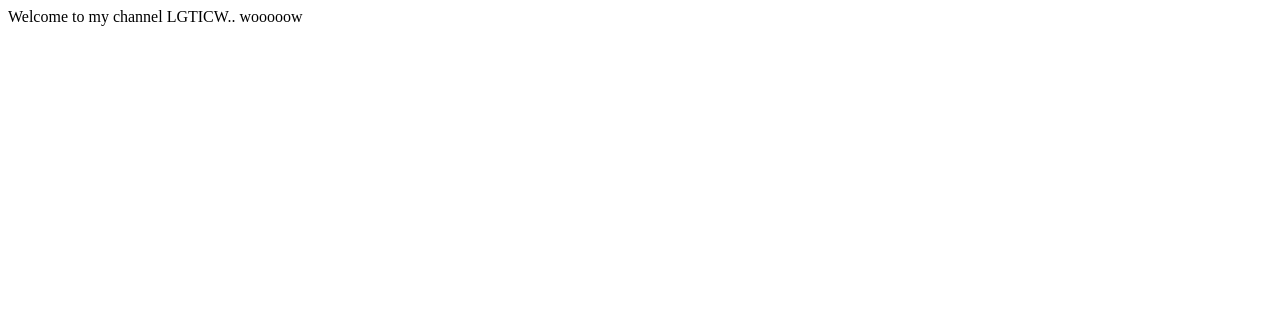
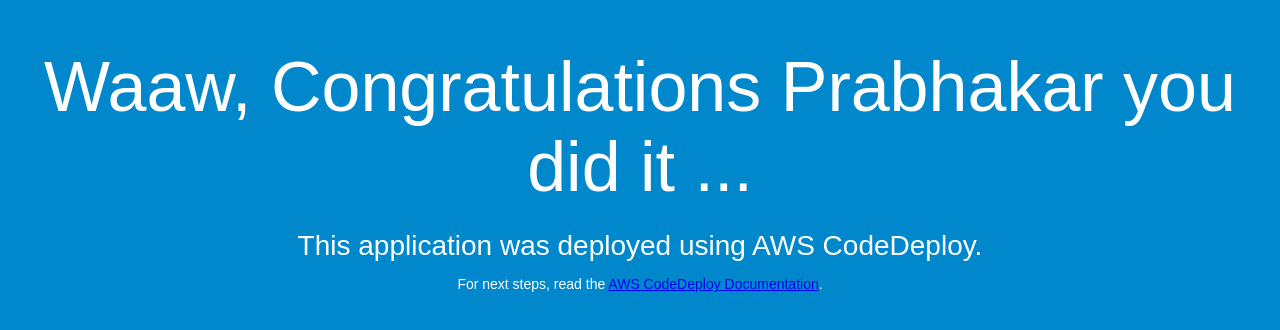
Before and after one commit to Abubakir1992/for-hub-international, a plain HTML site: page index.html in a window 1280 px wide. Drawn offline with Linux system fonts and the light colour scheme.

Commit message:
Update index.html

```diff
--- a/index.html
+++ b/index.html
@@ -1,2 +1,34 @@
-Welcome to my channel LGTICW..
-wooooow
+<!DOCTYPE html>
+<html>
+<head>
+  <meta charset="utf-8">
+  <title>Sample Deployment</title>
+  <style>
+    body {
+      color: #ffffff;
+      background-color: #0188cc;
+      font-family: Arial, sans-serif;
+      font-size: 14px;
+    }
+
+    h1 {
+      font-size: 500%;
+      font-weight: normal;
+      margin-bottom: 0;
+    }
+
+    h2 {
+      font-size: 200%;
+      font-weight: normal;
+      margin-bottom: 0;
+    }
+  </style>
+</head>
+<body>
+  <div align="center">
+    <h1>Waaw, Congratulations Prabhakar you did it ...</h1>
+    <h2>This application was deployed using AWS CodeDeploy.</h2>
+    <p>For next steps, read the <a href="http://aws.amazon.com/documentation/codedeploy">AWS CodeDeploy Documentation</a>.</p>
+  </div>
+</body>
+</html>
```
